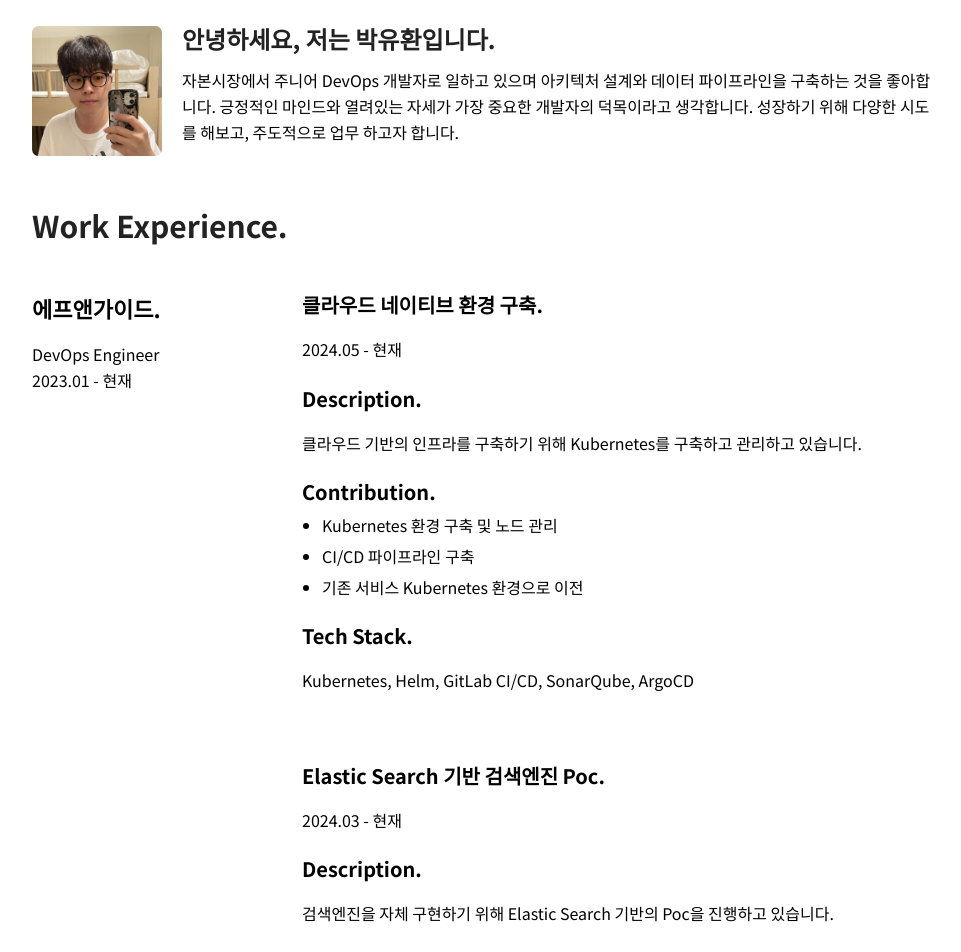
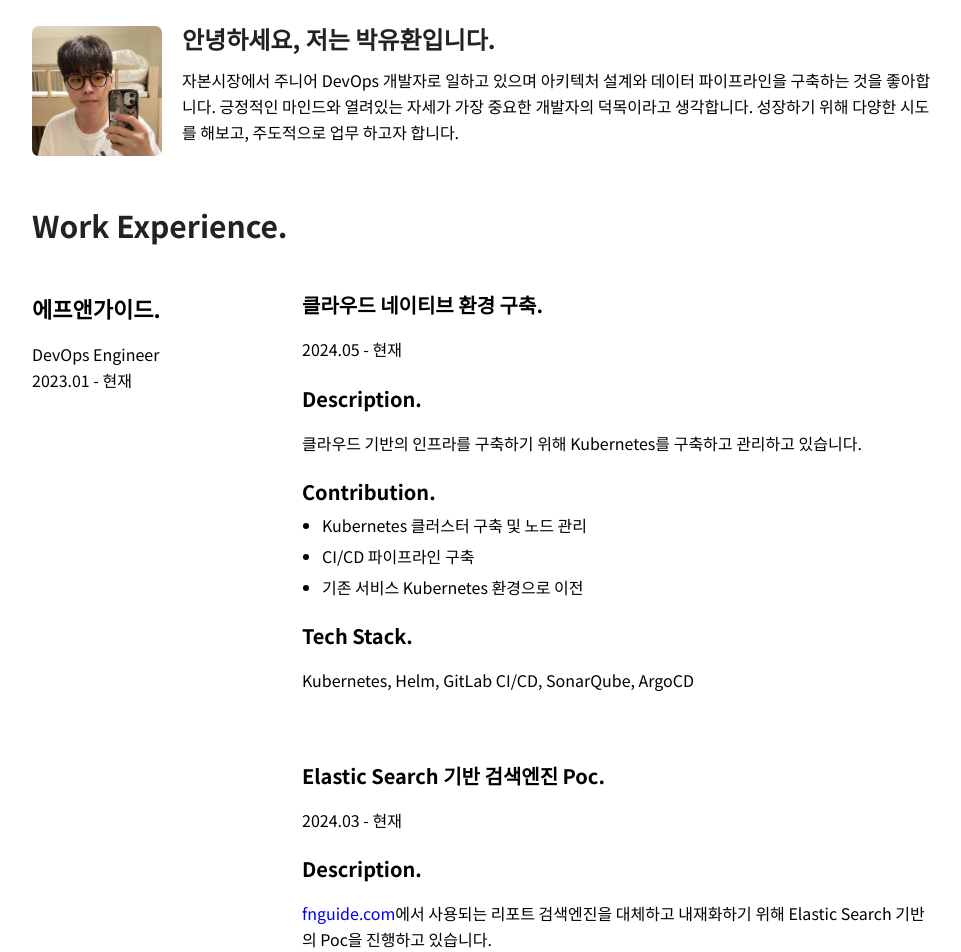
Before and after one commit to newhwan99/resume, a React (Create React App) app: page / in a window 1280 px wide. Shown: the top 952 px of the page, without its empty margins (158-1119 px from the left). Built offline with nearby package versions, Linux system fonts and the light colour scheme.

Commit message:
resume 내용 수정

```diff
--- a/src/App.js
+++ b/src/App.js
@@ -27,7 +27,7 @@ function App() {
             <p>클라우드 기반의 인프라를 구축하기 위해 Kubernetes를 구축하고 관리하고 있습니다.</p>
             <h4>Contribution.</h4>
             <ul>
-              <li>Kubernetes 환경 구축 및 노드 관리</li>
+              <li>Kubernetes 클러스터 구축 및 노드 관리</li>
               <li>CI/CD 파이프라인 구축</li>
               <li>기존 서비스 Kubernetes 환경으로 이전</li>
             </ul>
@@ -43,7 +43,7 @@ function App() {
             <h4>Elastic Search 기반 검색엔진 Poc.</h4>
             <p>2024.03 - 현재</p>
             <h4>Description.</h4>
-            <p>검색엔진을 자체 구현하기 위해 Elastic Search 기반의 Poc을 진행하고 있습니다.</p>
+            <p><a href="https://fnguide.com" target="_blank" rel="noopener noreferrer" class="no-underline">fnguide.com</a>에서 사용되는 리포트 검색엔진을 대체하고 내재화하기 위해 Elastic Search 기반의 Poc을 진행하고 있습니다.</p>
             <h4>Contribution.</h4>
             <ul>
               <li>PDF 파싱 및 색인 파이프라인 구축</li>
@@ -153,8 +153,8 @@ function App() {
       <div>
         <ul class="contact-list">
           <li>Mail: <a href="mailto:newhwan99@gmail.com" class="no-underline">newhwan99@gmail.com</a></li>
-          <li>Blog: <a href="https://newhwan.tistory.com" target="_blank" rel="noopener noreferrer" class="no-underline">https://newhwan.tistory.com</a></li>
-          <li>GitHub: <a href="https://github.com/newhwan99" target="_blank" rel="noopener noreferrer" class="no-underline">https://github.com/newhwan99</a></li>
+          <li>Blog: <a href="https://newhwan.tistory.com" target="_blank" rel="noopener noreferrer" class="no-underline">newhwan.tistory.com</a></li>
+          <li>GitHub: <a href="https://github.com/newhwan99" target="_blank" rel="noopener noreferrer" class="no-underline">github.com/newhwan99</a></li>
         </ul>
       </div>
     </div>
```
